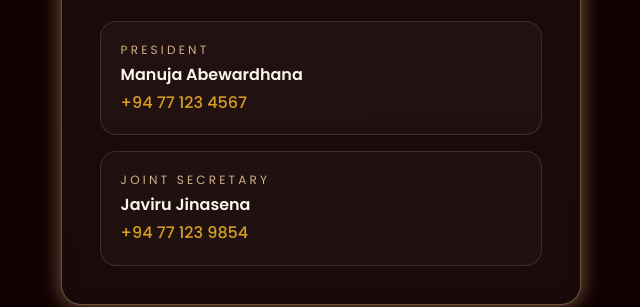
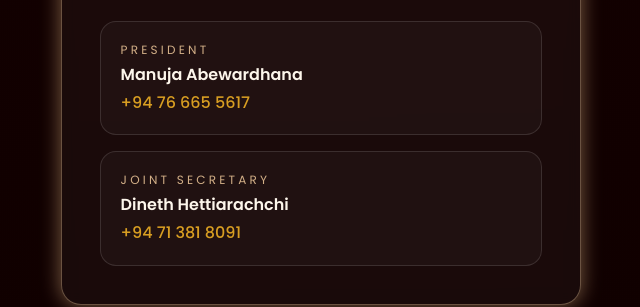
Before and after one commit to nyxv3il/ACMS, a website: page frontend/index.html in a window 1280 px wide. Shown: the part 8174-8481 px from the top of the page, 319-959 px from the left. Drawn offline with Linux system fonts and the light colour scheme.

Commit message:
change contact numbers

```diff
--- a/frontend/index.html
+++ b/frontend/index.html
@@ -330,15 +330,15 @@
               <article class="contactNumberCard" role="listitem">
                 <p class="contactRole">President</p>
                 <p class="contactName">Manuja Abewardhana</p>
-                <a class="contactPhone" href="tel:+94771234567"
-                  >+94 77 123 4567</a
+                <a class="contactPhone" href="tel:+94766655617"
+                  >+94 76 665 5617</a
                 >
               </article>
               <article class="contactNumberCard" role="listitem">
                 <p class="contactRole">Joint Secretary</p>
-                <p class="contactName">Javiru Jinasena</p>
-                <a class="contactPhone" href="tel:+94771239854"
-                  >+94 77 123 9854</a
+                <p class="contactName">Dineth Hettiarachchi</p>
+                <a class="contactPhone" href="tel:+94713818091"
+                  >+94 71 381 8091</a
                 >
               </article>
             </div>
```
